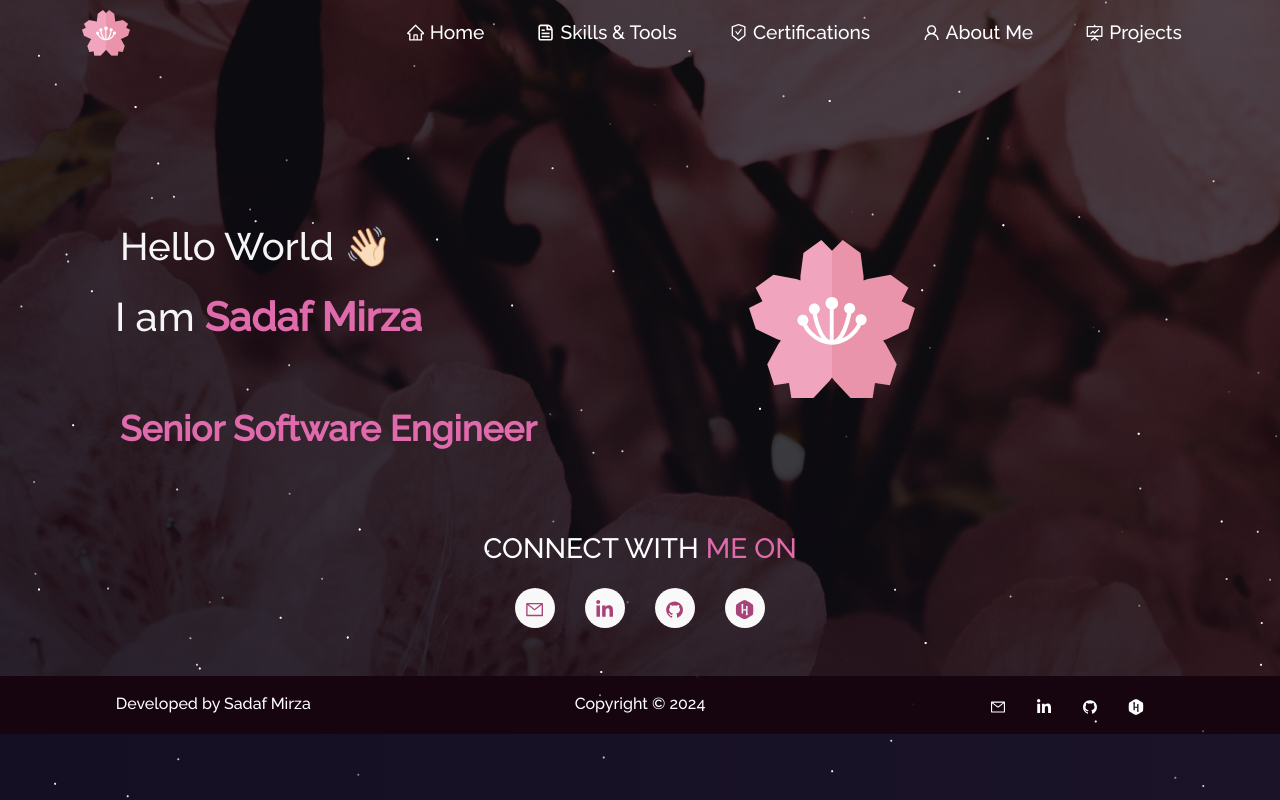
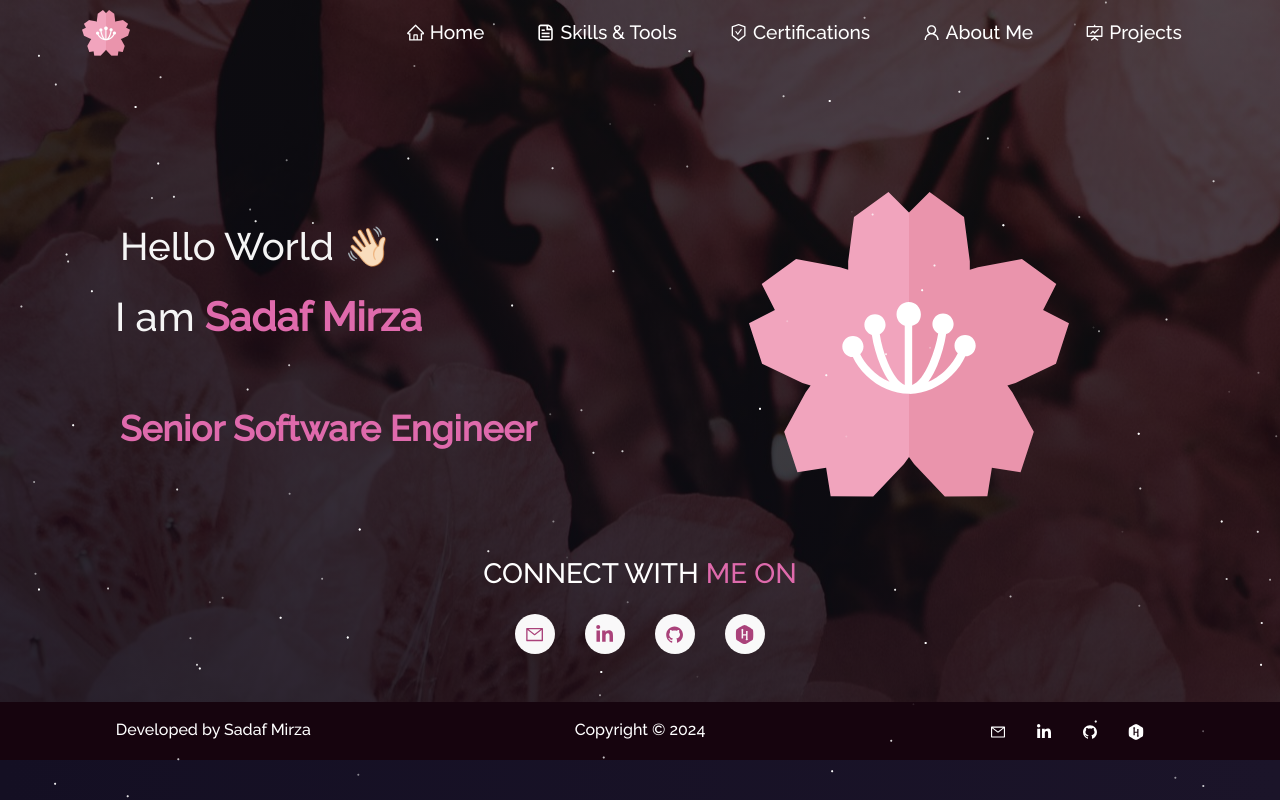
Before and after one commit to sadafmirza98/my-portfolio, a React (Create React App) app: page / in a window 1280 px wide. Built offline with nearby package versions, Linux system fonts and the light colour scheme.

Commit message:
Sakura size

```diff
--- a/src/components/Home/Home.js
+++ b/src/components/Home/Home.js
@@ -8,7 +8,7 @@ import {
   AiFillGithub,
   /*   AiOutlineTwitter,
   AiFillInstagram, */
-  AiOutlineMail
+  AiOutlineMail,
 } from "react-icons/ai";
 import { FaLinkedinIn } from "react-icons/fa";
 import { FaHackerrank } from "react-icons/fa";
@@ -17,12 +17,11 @@ function Home() {
   return (
     <section>
       <Container fluid className="home-section" id="home">
-        <Particle />
         <Container className="home-content">
           <Row>
             <Col md={7} className="home-header">
               <h1 style={{ paddingBottom: 15 }} className="heading">
-                Hello World {" "}
+                Hello World{" "}
                 <span className="wave" role="img" aria-labelledby="wave">
                   👋🏻
                 </span>
@@ -39,13 +38,20 @@ function Home() {
             </Col>
             <Col md={4} className="myAvtar" style={{ paddingBottom: 20 }}>
               <Tilt>
-                <img src={myImg} className="img-fluid" alt="avatar" style={{ maxHeight: "450px" }}/>
+                <img
+                  src={myImg}
+                  className="img-fluid"
+                  alt="avatar"
+                  style={{ height: "40vh" }}
+                />
               </Tilt>
             </Col>
           </Row>
           <Row>
             <Col md={12} className="home-about-social">
-            <h3>CONNECT WITH <span className="pink">ME ON</span></h3>
+              <h3>
+                CONNECT WITH <span className="pink">ME ON</span>
+              </h3>
               <ul className="home-about-social-links">
                 <li className="social-icons">
                   <a
@@ -114,6 +120,7 @@ function Home() {
             </Col>
           </Row>
         </Container>
+        <Particle />
       </Container>
     </section>
   );
--- a/src/style.css
+++ b/src/style.css
@@ -314,7 +314,7 @@ button:focus {
 
 .myAvtar {
   justify-content: center !important;
-  padding-top: 6em !important;
+  padding-top: 3em !important;
 }
 
 @media (max-width: 767px) {
```
Lines whose indentation alone changed are shown as unchanged.
